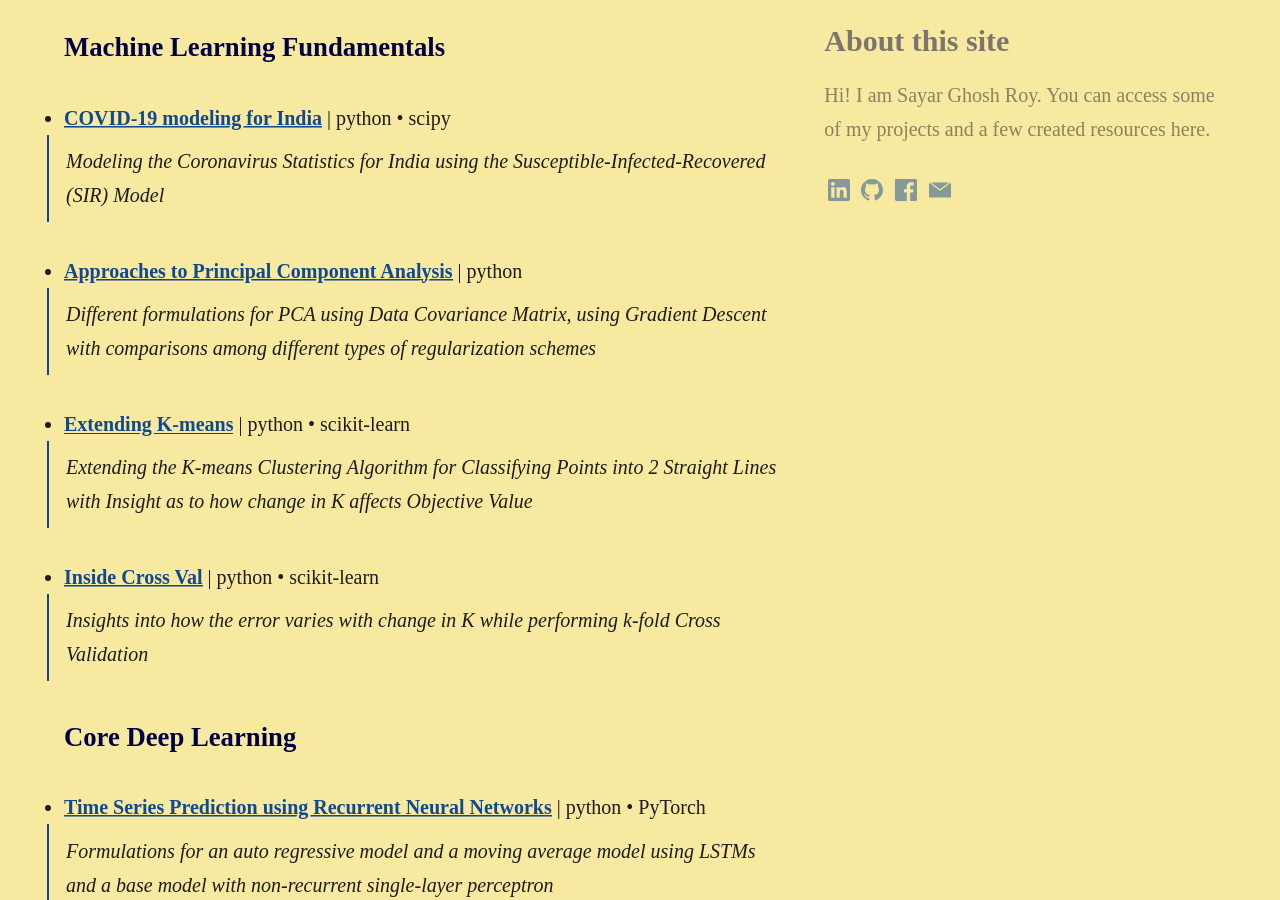
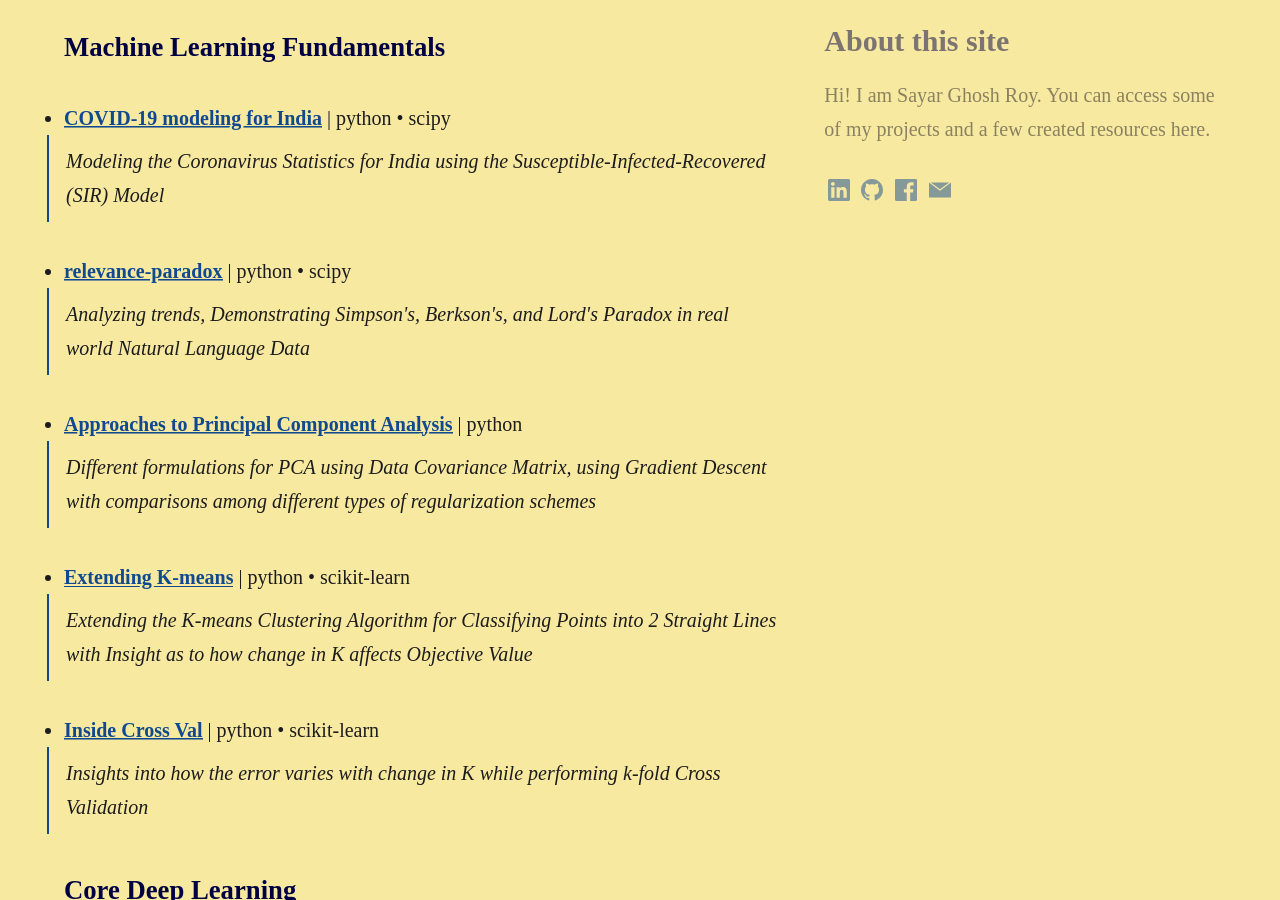
Before and after one commit to sayarghoshroy/sayarghoshroy.github.io, a Jekyll site: the page built from work.md, in a window 1280 px wide and 900 px high, scrolled down 2711 px. Built offline with Jekyll 4.4.1, drawn with Linux system fonts in a browser that asks for light colours; some web fonts are replaced.

Commit message:
Updated ML Projects

```diff
--- a/work.md
+++ b/work.md
@@ -58,6 +58,9 @@ aside: true
 
 - [<b>COVID-19 modeling for India</b>](https://github.com/sayarghoshroy/COVID-19_Modelling_for_India) \| python • scipy
 > <p style="align: justify">Modeling the Coronavirus Statistics for India using the Susceptible-Infected-Recovered (SIR) Model</p>
+
+- [<b>relevance-paradox</b>](https://github.com/sayarghoshroy/relevance-paradox) \| python • scipy
+> <p style="align: justify">Analyzing trends, Demonstrating Simpson's, Berkson's, and Lord's Paradox in real world Natural Language Data</p>
 
 - [<b>Approaches to Principal Component Analysis</b>](https://github.com/sayarghoshroy/PCA-Approaches) \| python
 > <p style="align: justify">Different formulations for PCA using Data Covariance Matrix, using Gradient Descent with comparisons among different types of regularization schemes</p>
```
